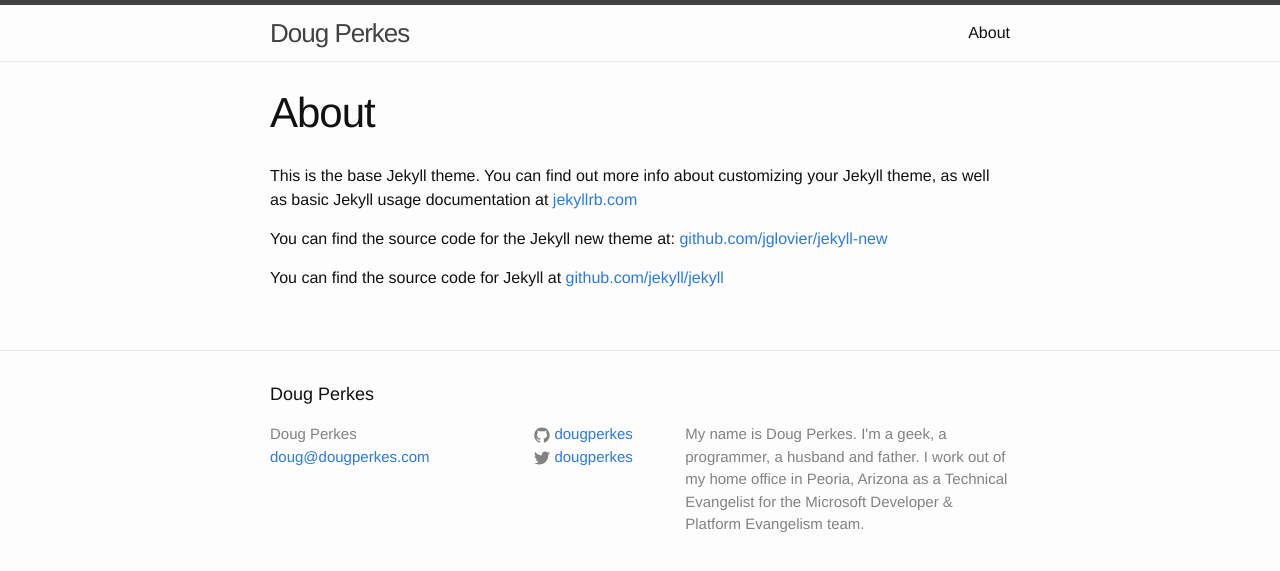
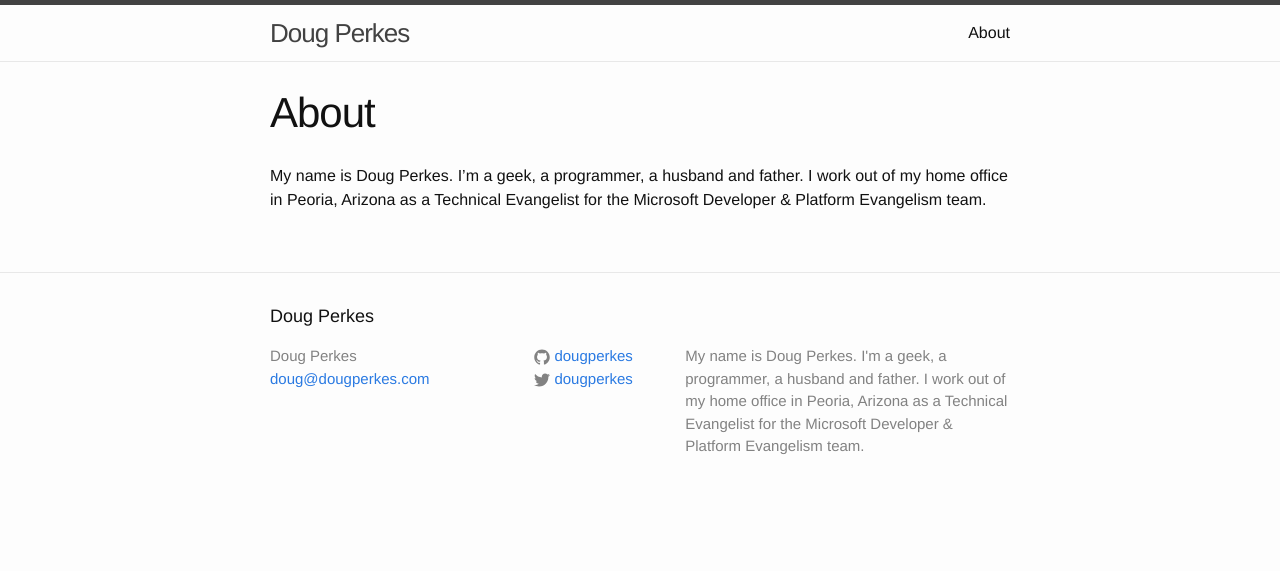
Before and after one commit to dougperkes/dougperkes.github.io, a Jekyll site: the page built from about.md, in a window 1280 px wide. Shown: the top 571 px of the page. Built offline with Jekyll 4.4.1, drawn with Linux system fonts in a browser that asks for light colours.

Commit message:
Formatting and content tweaks

```diff
--- a/about.md
+++ b/about.md
@@ -4,8 +4,4 @@ title: About
 permalink: /about/
 ---
 
-This is the base Jekyll theme. You can find out more info about customizing your Jekyll theme, as well as basic Jekyll usage documentation at [jekyllrb.com](http://jekyllrb.com/)
-
-You can find the source code for the Jekyll new theme at: [github.com/jglovier/jekyll-new](https://github.com/jglovier/jekyll-new)
-
-You can find the source code for Jekyll at [github.com/jekyll/jekyll](https://github.com/jekyll/jekyll)
+My name is Doug Perkes. I'm a geek, a programmer, a husband and father. I work out of my home office in Peoria, Arizona as a Technical Evangelist for the Microsoft Developer & Platform Evangelism team.
```
Also changed, not shown: _posts/2015-09-14-Hackathon-Time.md (+4 -0 lines), 2 other files.
